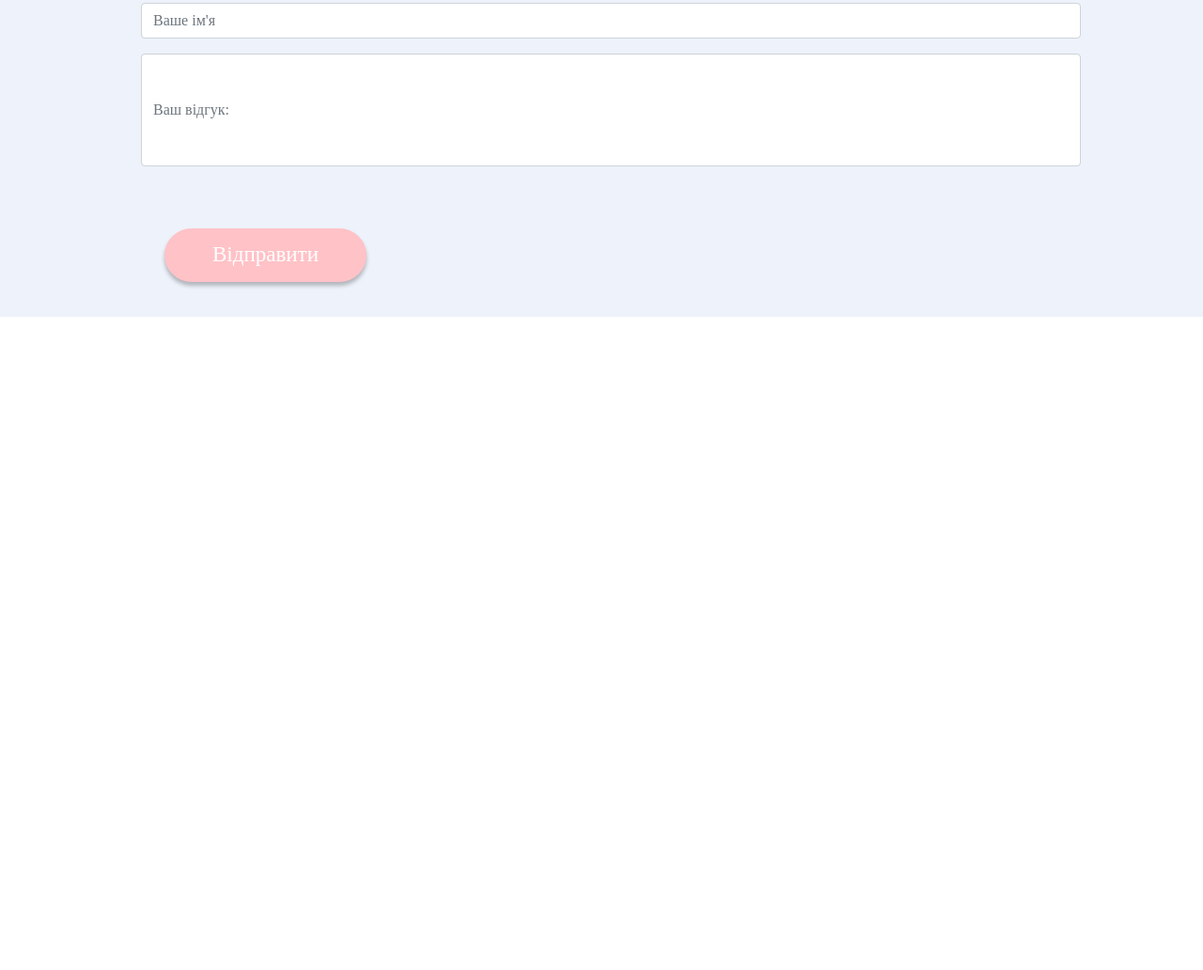
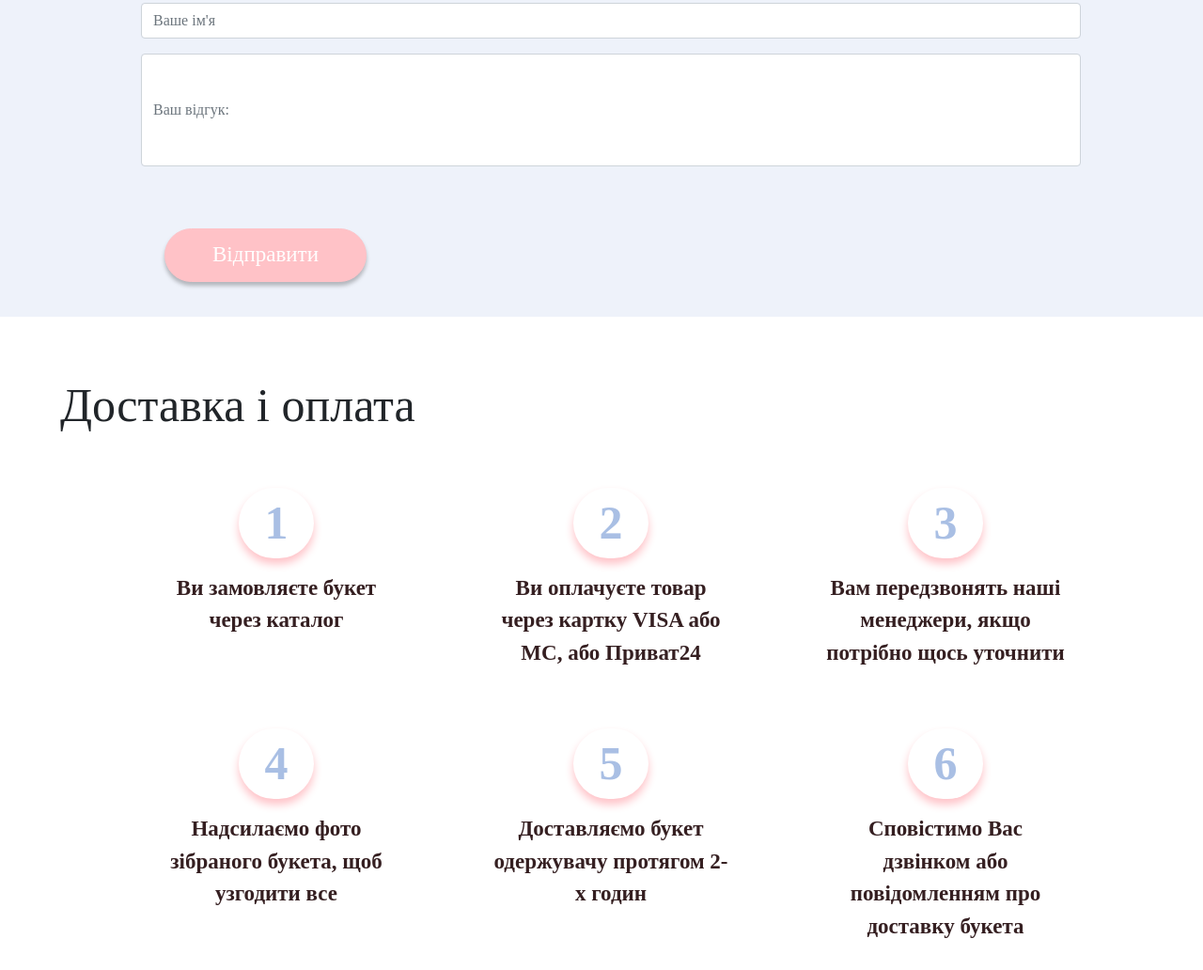
Before and after one commit to tasrad/flowers-page, a plain HTML site: page index.html in a window 1280 px wide. Shown: the part 3988-5020 px from the top of the page at 94% size. Before the commit the page ends 4338 px from the top, so only its background shows below. Drawn offline with nearby package versions, Linux system fonts and the light colour scheme; no server answers.

Commit message:
created section 6

```diff
--- a/index.html
+++ b/index.html
@@ -253,7 +253,77 @@
               </form>
 
         </div>
+    </section>
 
+    <section class="section6">
+        <h1 class="title mt-5 ms-5 p-3">
+            Доставка і оплата
+        </h1>
+
+<div class="container  justify-content-evenly ps-5 pe-5">
+
+    <div class="row">
+        <div class="col-sm-4 p-4">
+            <div class="number">
+                1
+            </div>
+            <div class="instruction">
+                Ви замовляєте букет через каталог
+            </div>
+        </div>
+        <div class="col-sm-4 p-4">
+            <div class="number">
+                2
+            </div>
+            <div class="instruction">
+                Ви оплачуєте товар через картку VISA або MC, або
+Приват24
+            </div>
+        </div>
+        <div class="col-sm-4 p-4">
+            <div class="number">
+                3
+            </div>
+            <div class="instruction">
+                Вам передзвонять наші менеджери, якщо потрібно щось уточнити
+            </div>
+        </div>
+    </div>
+
+
+
+    <div class="row">
+        <div class="col-sm-4 p-4">
+            <div class="number">
+                4
+            </div>
+            <div class="instruction">
+                Надсилаємо фото зібраного букета, щоб узгодити
+все
+            </div>
+        </div>
+
+    <div class="col-sm-4 p-4">
+        <div class="number">
+            5
+        </div>
+        <div class="instruction">
+            Доставляємо букет
+одержувачу протягом 2-х
+годин
+        </div>
+    </div>
+    <div class="col-sm-4 p-4">
+        <div class="number">
+            6
+        </div>
+        <div class="instruction">
+            Сповістимо Вас дзвінком або повідомленням про доставку букета
+        </div>
+    </div>
+</div>
+
+</div>
 
     </section>
 </body>
--- a/style.css
+++ b/style.css
@@ -295,3 +295,18 @@ font-size: 65px;
     height: 120px;
     vertical-align: top;
 }
+.number{
+    text-align: center;
+    color: var(--blue-color);
+    border-radius: 100px;
+    font-size: 50px;
+    box-shadow: 0 6px 10px var(--pink-color);
+    width: 80px;
+    margin: 10px auto;
+}
+.instruction{
+    text-align: center;
+    font-size: 23px;
+    color:rgba(53, 31, 33, 1);
+    padding: 5px 25px;
+}
```
